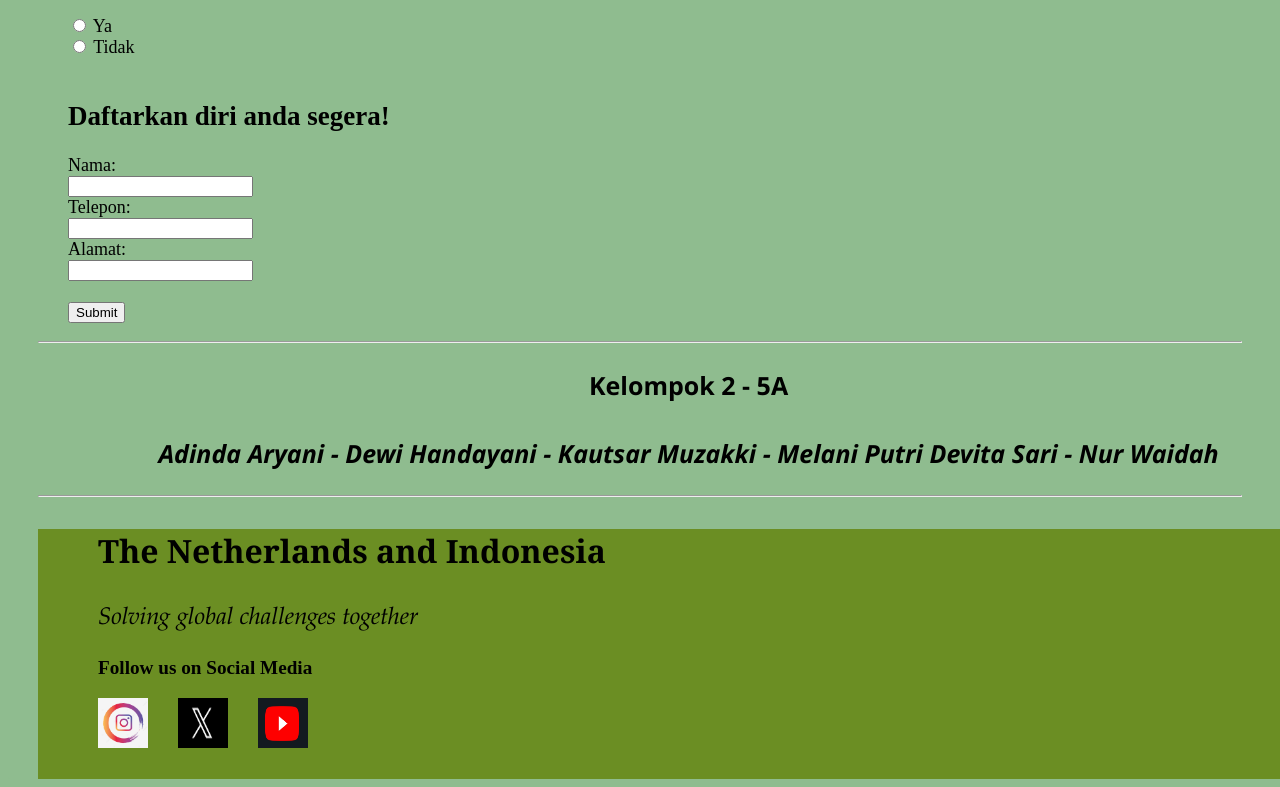
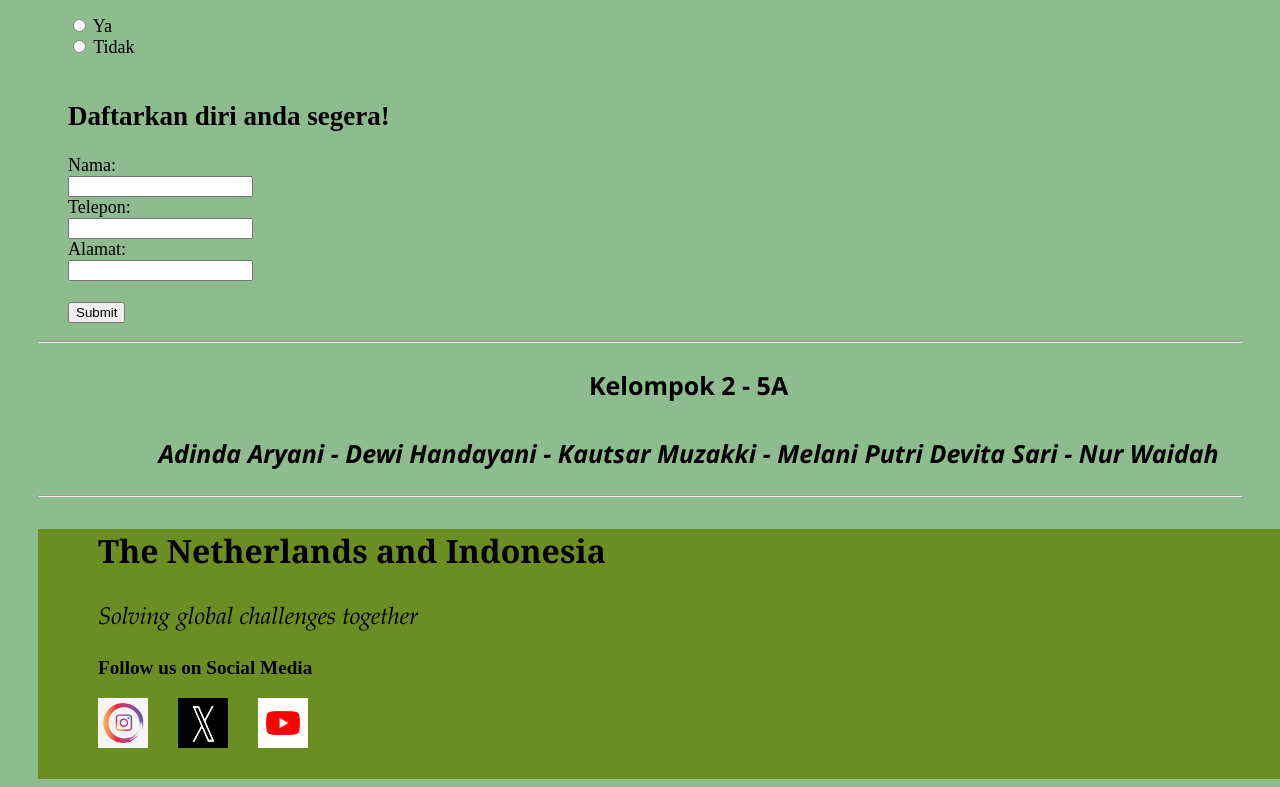
Before and after one commit to NurWaidah/webstatis, a plain HTML site: page presentasi_klp2.html in a window 1280 px wide. Shown: the part 1828-2615 px from the top of the page. Drawn offline with Linux system fonts and the light colour scheme.

Commit message:
Add files via upload

```diff
--- a/presentasi_klp2.html
+++ b/presentasi_klp2.html
@@ -239,10 +239,10 @@ img {
             <img style="margin-left: 30px;" src="images/Instagram.jpg" alt="ig" width="50" height="50"><br></a>
 
         <a href="https://x.com/ErasmusHuis?t=9iZCquJy-XQscMk9S4803Q&s=08">
-            <img style="margin-left: 30px;" src="Images/TX.jpg" alt="twt" width="50" height="50"><br></a>
+            <img style="margin-left: 30px;" src="Images/XXX.jpeg" alt="twt" width="50" height="50"><br></a>
 
             <a href="https://youtube.com/@erasmushuis?si=jR8vjE-L7z2Tr1ZD">
-                <img style="margin-left: 30px;" src="Images/YT.jpg" alt="yt" width="50" height="50"><br></a>
+                <img style="margin-left: 30px;" src="Images/You.png" alt="yt" width="50" height="50"><br></a>
     </div>
     </footer>
 </html>
```
Also changed, not shown: images/XXX.jpeg (added), images/You.png (added).
